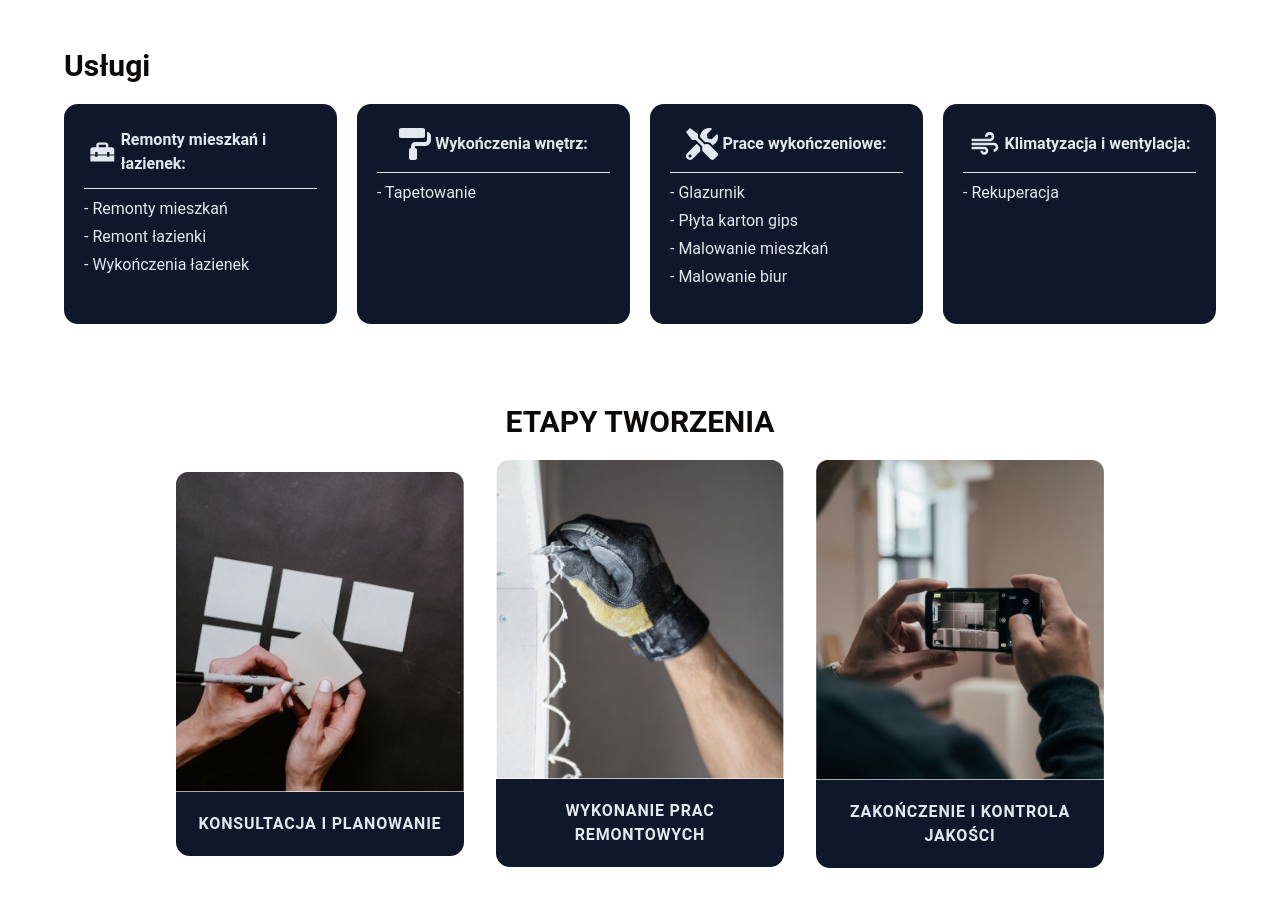
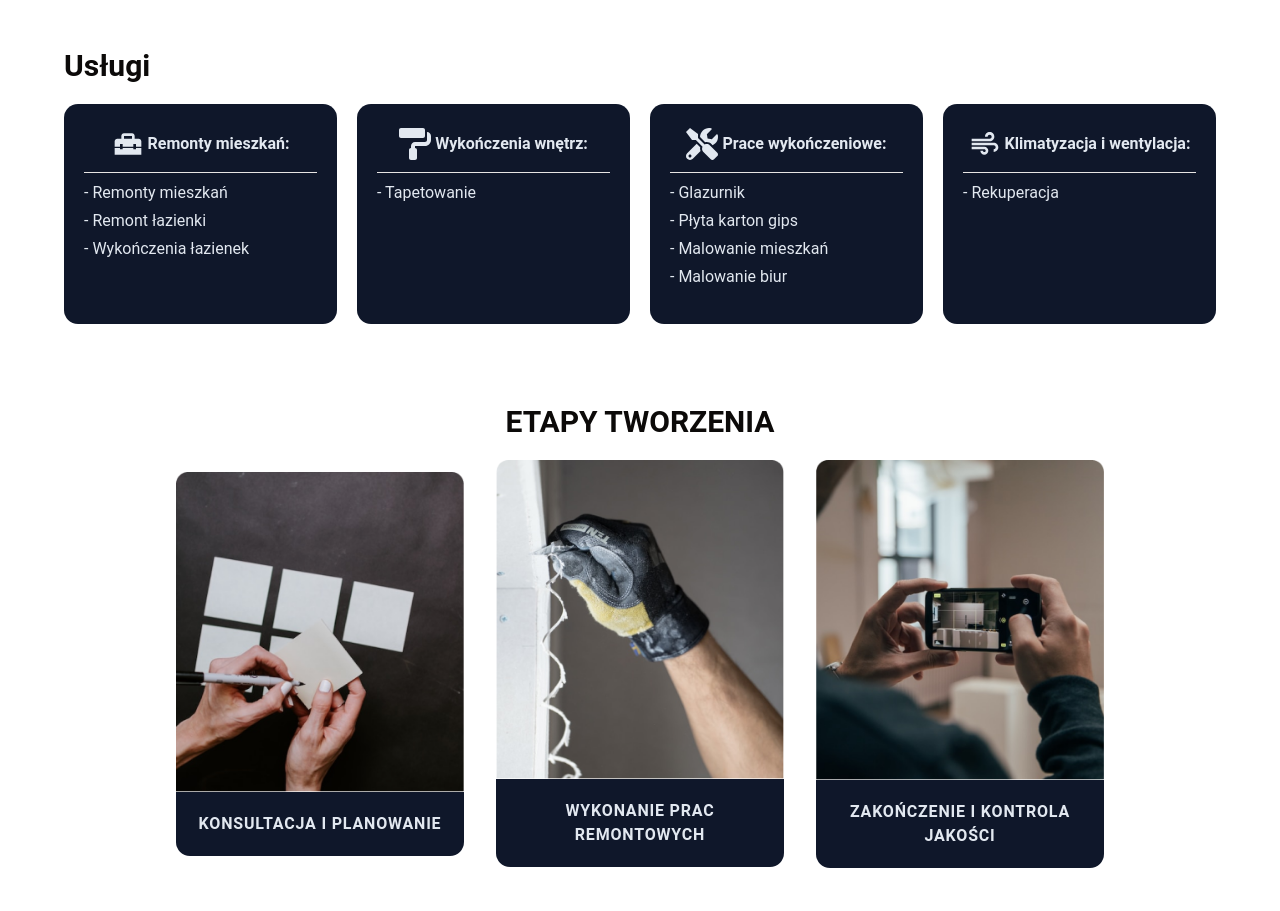
Before and after one commit to PeterPoterek/tww-ts, a React (Vite) app in the folder client/: page / in a window 1280 px wide. Shown: the part 1040-1951 px from the top of the page. Built offline with nearby package versions, Linux system fonts and the light colour scheme.

Commit message:
Update ServicesSection.tsx

```diff
--- a/client/src/pages/main/ServicesSection/ServicesSection.tsx
+++ b/client/src/pages/main/ServicesSection/ServicesSection.tsx
@@ -5,7 +5,7 @@ import ServicesList from "./ServicesList";
 const ServicesSection = () => {
   const servicesData = [
     {
-      label: "Remonty mieszkań i łazienek",
+      label: "Remonty mieszkań",
       icon: <MdHomeRepairService size={32} className="text-slate-200" />,
       services: ["Remonty mieszkań", "Remont łazienki", "Wykończenia łazienek"],
     },
```
